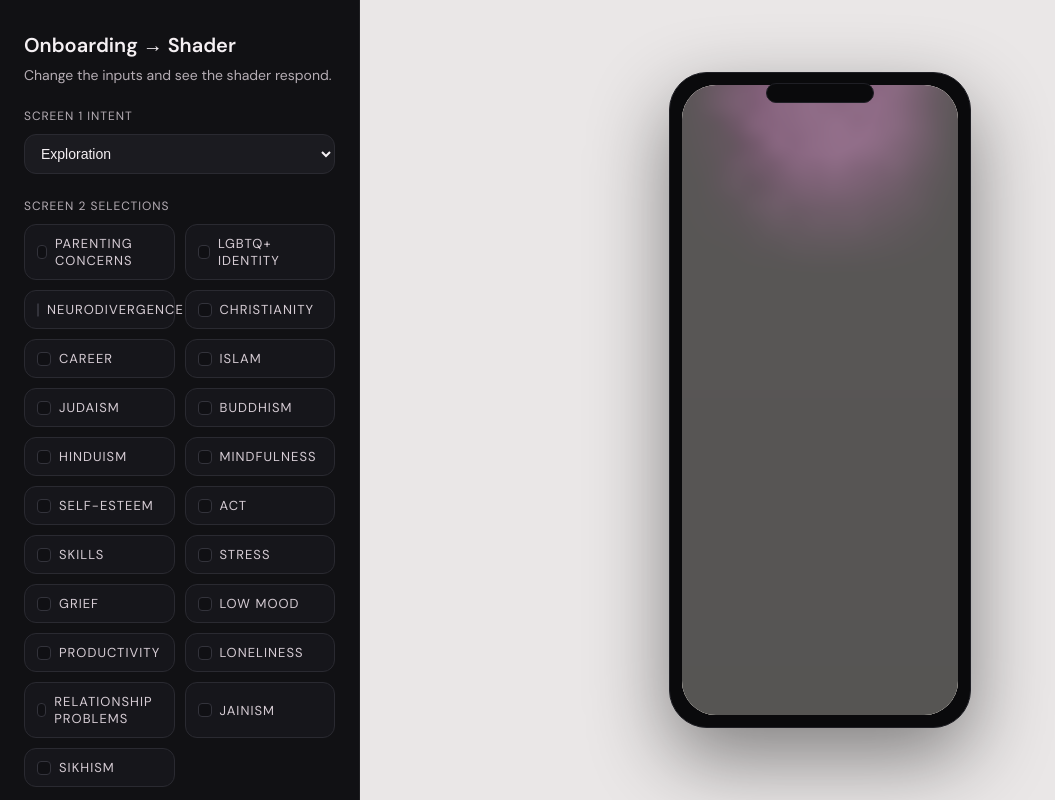
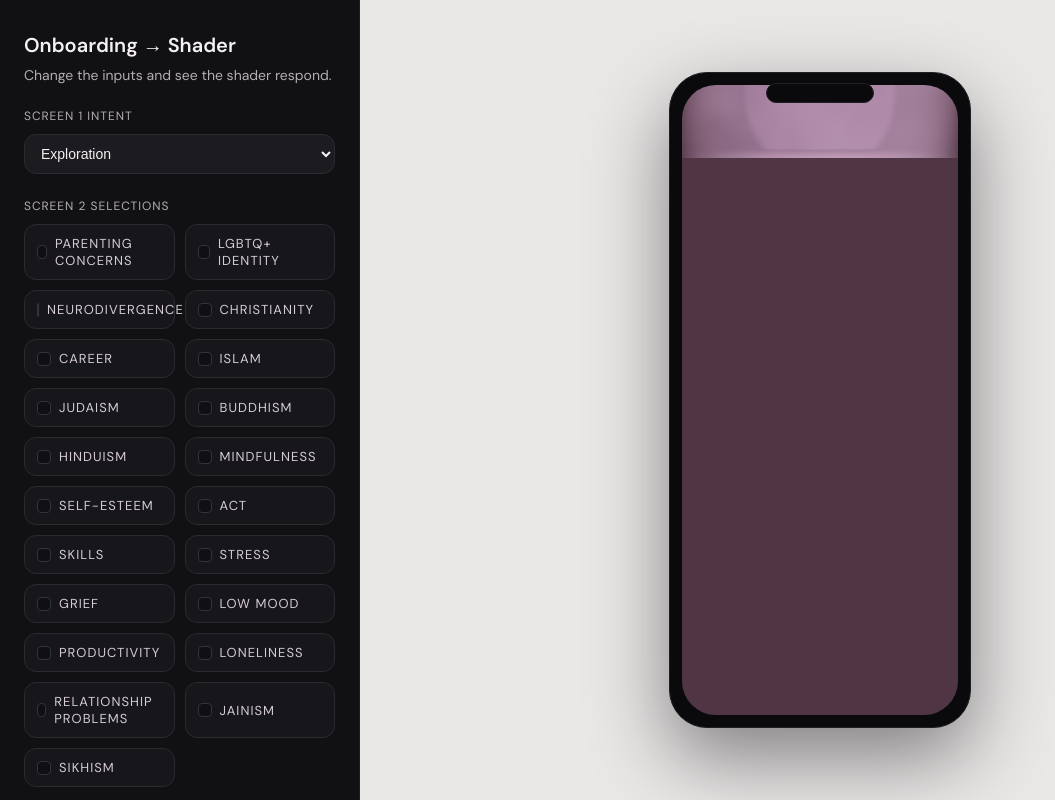
Before and after one commit to aparna-slingshotai/blot_v1, a plain HTML site: page docs/index.html in a window 1280 px wide. Shown: the whole page, without its empty margins (0-1055 px from the left). Drawn offline with Linux system fonts and the light colour scheme; animation ran at ten frames a second; a web font is replaced by a local one.

Commit message:
updated dynamic island shader

```diff
--- a/docs/app.js
+++ b/docs/app.js
@@ -68,6 +68,7 @@ const fragmentShaderSource = `precision highp float;
 
 uniform vec2 u_resolution;
 uniform float u_time;
+uniform float u_shaderMode;
 uniform float u_seed;
 uniform float u_noiseScale;
 uniform float u_warp;
@@ -278,7 +279,9 @@ void main() {
   float bottomRad = length(vec2(uv01.x - 0.5, uv01.y - 1.0));
   float topFade = 0.0;
   float bottomFade = 1.0 - smoothstep(0.05, 0.55, bottomRad);
-  float innerGlow = clamp(baseGlow * max(topFade, bottomFade) * 1.35, 0.0, 1.0);
+  float glowMask = max(topFade, bottomFade);
+  float innerGlow = clamp(baseGlow * glowMask * 1.6, 0.0, 1.0);
+  innerGlow = max(innerGlow, 0.2 * glowMask);
 
   float glowField = fbm(st * (1.0 + 0.9 * u_noiseScale), t * 0.4);
   float glowSharp = smoothstep(0.2, 0.8, glowField);
@@ -295,18 +298,31 @@ void main() {
   vec3 baseD = mix(u_paletteB, extraD, 0.25 + 0.35 * hasExtra);
   vec3 mixedAB = getGradient(colorPhase, baseA, baseB);
   vec3 mixedCD = getGradient(colorPhase + 1.7, baseC, baseD);
-  vec3 glowColor = mix(mixedAB, mixedCD, 0.5) * (0.2 + 0.6 * glowSharp);
+  vec3 glowColor = mix(mixedAB, mixedCD, 0.5) * (0.5 + 1.0 * glowSharp);
+  glowColor += vec3(0.08, 0.04, 0.1) * glowMask;
 
-  vec3 baseBg = vec3(0.10196, 0.09804, 0.09412);
-  vec3 finalCol = baseBg;
-  finalCol = mix(finalCol, glowColor, innerGlow);
-  finalCol = max(finalCol, baseBg);
-  finalCol = finalCol / (1.0 + finalCol);
+  float edgeBand = smoothstep(0.0, 0.6, glowMask) * smoothstep(1.0, 0.4, glowMask);
+  float neonPulse = 0.5 + 0.5 * sin(u_time * 1.5 + colorPhase * 2.5);
+  vec3 neonCore = mix(u_paletteC, u_paletteB, 0.35) * (1.2 + 0.8 * neonPulse);
+  vec3 neonColor = neonCore + glowColor * 1.4;
 
-  finalCol += vec3(0.05, 0.02, 0.04) * (uv.y + 1.0) * 0.05;
+  float shaderMode = step(0.5, u_shaderMode);
+  float topLimit = 0.1;
+  float topFeather = 10.0 / u_resolution.y;
+  float topBand = smoothstep(1.0 - (topLimit + topFeather), 1.0 - topLimit, uv01.y);
+  vec3 modeColor = mix(glowColor, neonColor, shaderMode);
+  float modeGlow = mix(innerGlow, clamp(innerGlow * 1.4 + 0.2 * edgeBand, 0.0, 1.0), shaderMode);
+  float fogBand = mix(topBand, 1.0, shaderMode);
+  modeGlow *= fogBand;
+  vec3 finalCol = modeColor / (1.0 + modeColor);
   finalCol = pow(finalCol, vec3(0.4545));
 
-  gl_FragColor = vec4(finalCol, 1.0);
+  float hazeAlpha = 0.12 * fogBand;
+  vec3 hazeColor = mix(u_paletteA, u_paletteB, 0.5) * 0.25;
+  float outAlpha = clamp(modeGlow + hazeAlpha, 0.0, 1.0);
+  vec3 outColor = mix(hazeColor, finalCol, modeGlow / max(outAlpha, 0.001));
+
+  gl_FragColor = vec4(outColor, outAlpha);
 }
 `;
 
@@ -632,6 +648,7 @@ const init = () => {
   const accentColorInput = document.getElementById("accentColor");
   const seedInput = document.getElementById("seed");
   const canvas = document.getElementById("shader-canvas");
+  const shaderTypeSelect = document.getElementById("shaderType");
 
   setupSelect(selectIntent, SCREEN1_INTENTS);
   if (selectIntent) {
@@ -664,6 +681,7 @@ const init = () => {
   const uniformLocations = {
     u_resolution: gl.getUniformLocation(program, "u_resolution"),
     u_time: gl.getUniformLocation(program, "u_time"),
+    u_shaderMode: gl.getUniformLocation(program, "u_shaderMode"),
     u_seed: gl.getUniformLocation(program, "u_seed"),
     u_noiseScale: gl.getUniformLocation(program, "u_noiseScale"),
     u_warp: gl.getUniformLocation(program, "u_warp"),
@@ -685,6 +703,9 @@ const init = () => {
   let currentParams = null;
 
   const applyParams = (params) => {
+    if (uniformLocations.u_shaderMode) {
+      gl.uniform1f(uniformLocations.u_shaderMode, params.u_shaderMode);
+    }
     gl.uniform1f(uniformLocations.u_seed, params.u_seed);
     gl.uniform1f(uniformLocations.u_noiseScale, params.u_noiseScale);
     gl.uniform1f(uniformLocations.u_warp, params.u_warp);
@@ -718,6 +739,7 @@ const init = () => {
       return lerpVec(a, b, t);
     });
     return {
+      u_shaderMode: lerp(from.u_shaderMode ?? 0, to.u_shaderMode ?? 0, t),
       u_seed: lerp(from.u_seed, to.u_seed, t),
       u_noiseScale: lerp(from.u_noiseScale, to.u_noiseScale, t),
       u_warp: lerp(from.u_warp, to.u_warp, t),
@@ -747,9 +769,11 @@ const init = () => {
       seed: seedInput ? seedInput.value.trim() : "",
     };
     targetParams = mapInputsToParams(inputs);
+    targetParams.u_shaderMode = shaderTypeSelect && shaderTypeSelect.value === "neon" ? 1 : 0;
     if (!currentParams) {
       currentParams = {
         ...targetParams,
+        u_shaderMode: targetParams.u_shaderMode ?? 0,
         u_paletteA: [...targetParams.u_paletteA],
         u_paletteB: [...targetParams.u_paletteB],
         u_paletteC: [...targetParams.u_paletteC],
@@ -780,6 +804,9 @@ const init = () => {
   if (seedInput) {
     seedInput.addEventListener("input", updateUniforms);
   }
+  if (shaderTypeSelect) {
+    shaderTypeSelect.addEventListener("change", updateUniforms);
+  }
 
   resize();
   updateUniforms();
@@ -792,7 +819,7 @@ const init = () => {
     lastTime = now;
     gl.uniform1f(uniformLocations.u_time, time);
     if (targetParams && currentParams) {
-      const smoothing = 1 - Math.exp(-dt * 0.12);
+      const smoothing = 1 - Math.exp(-dt * 0.18);
       currentParams = blendParams(currentParams, targetParams, smoothing);
       applyParams(currentParams);
     }
--- a/docs/index.html
+++ b/docs/index.html
@@ -34,6 +34,14 @@
           <div id="screen4Options" class="chip-grid"></div>
         </section>
 
+        <section class="field">
+          <label for="shaderType">Shader type</label>
+          <select id="shaderType">
+            <option value="fog">Fog glow</option>
+            <option value="neon">Neon glow</option>
+          </select>
+        </section>
+
         <section class="field row">
           <div class="field">
             <label for="accentColor">Accent color</label>
--- a/docs/styles.css
+++ b/docs/styles.css
@@ -172,7 +172,7 @@ input[type="color"] {
   height: 100%;
   border-radius: 34px;
   overflow: hidden;
-  background: #ebe7de;
+  background: #1a1918;
   position: relative;
 }
 
@@ -183,8 +183,8 @@ input[type="color"] {
   display: flex;
   flex-direction: column;
   gap: 48px;
-  background: #ebe7de;
-  color: #1a1918;
+  background: #1a1918;
+  color: #f5f0f3;
 }
 
 .shader-layer {
```
